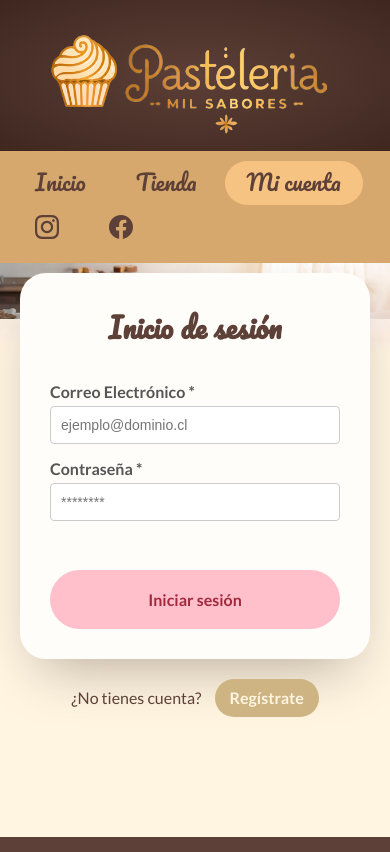
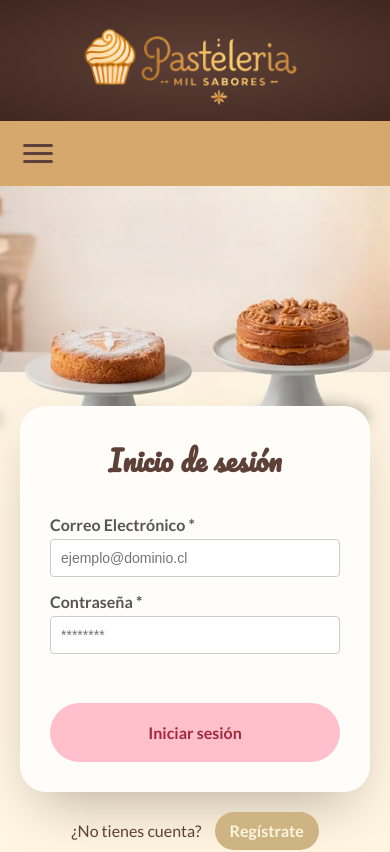
Before and after one commit to ErikDuoc/pasteleria-mil-sabores, a React (Vite) app: page /login in a window 390 px wide. Shown: the top 852 px of the page. Built offline with nearby package versions, Linux system fonts and the light colour scheme.

Commit message:
menu responsivo y test de navBar

```diff
--- a/src/components/NavBar.jsx
+++ b/src/components/NavBar.jsx
@@ -1,7 +1,12 @@
+import { useState } from 'react'
 import { Link, NavLink } from 'react-router-dom'
 import siteLogo from '../assets/images/logo.png'
 
 export function NavBar() {
+  const [isMenuOpen, setIsMenuOpen] = useState(false)
+
+  const closeMenu = () => setIsMenuOpen(false)
+
   return (
     <>
       <div className='header'>
@@ -9,21 +14,33 @@ export function NavBar() {
           <Link to="/"><img src={siteLogo} /><h1>Pastelería Mil Sabores</h1></Link>
         </div>
       </div>
-      {/* Menú */}
-      <nav >
-        <ul>
-          <li><NavLink to="/" className={({ isActive }) => (isActive ? 'current' : '')}>Inicio</NavLink></li>
-          <li><NavLink to="/tienda" className={({ isActive }) => (isActive ? 'current' : '')}>Tienda</NavLink></li>
-          <li><NavLink to="/login" className={({ isActive }) => (isActive ? 'current' : '')}>Mi cuenta</NavLink></li>
+
+      <nav className={isMenuOpen ? 'open' : ''} aria-label="Navegación principal">
+        <button
+          type="button"
+          className="mobile-menu-toggle"
+          aria-label="Toggle menu"
+          aria-expanded={isMenuOpen}
+          onClick={() => setIsMenuOpen((prev) => !prev)}
+        >
+          <span />
+          <span />
+          <span />
+        </button>
+
+        <ul className={`nav-menu ${isMenuOpen ? 'open' : ''}`}>
+          <li><NavLink to="/" className={({ isActive }) => (isActive ? 'current' : '')} onClick={closeMenu}>Inicio</NavLink></li>
+          <li><NavLink to="/tienda" className={({ isActive }) => (isActive ? 'current' : '')} onClick={closeMenu}>Tienda</NavLink></li>
+          <li><NavLink to="/login" className={({ isActive }) => (isActive ? 'current' : '')} onClick={closeMenu}>Mi cuenta</NavLink></li>
           <li>
-            <a href="#" target="_blank">
+            <a href="#" target="_blank" onClick={closeMenu}>
               <svg xmlns="http://www.w3.org/2000/svg" viewBox="0 0 24 24" width="24" height="24" fill="currentColor">
                 <path d="M12 2.163c3.204 0 3.584.012 4.85.07 3.252.148 4.771 1.691 4.919 4.919.058 1.265.069 1.645.069 4.849 0 3.205-.012 3.584-.069 4.849-.149 3.225-1.664 4.771-4.919 4.919-1.266.058-1.644.07-4.85.07-3.204 0-3.584-.012-4.849-.07-3.26-.149-4.771-1.699-4.919-4.92-.058-1.265-.07-1.644-.07-4.849 0-3.204.013-3.583.07-4.849.149-3.227 1.664-4.771 4.919-4.919 1.266-.057 1.645-.069 4.849-.069zm0-2.163c-3.259 0-3.667.014-4.947.072-4.358.2-6.78 2.618-6.98 6.98-.059 1.281-.073 1.689-.073 4.948 0 3.259.014 3.668.072 4.948.2 4.358 2.618 6.78 6.98 6.98 1.281.058 1.689.072 4.948.072 3.259 0 3.668-.014 4.948-.072 4.354-.2 6.782-2.618 6.979-6.98.059-1.28.073-1.689.073-4.948 0-3.259-.014-3.667-.072-4.947-.196-4.354-2.617-6.78-6.979-6.98-1.281-.059-1.69-.073-4.949-.073zm0 5.838c-3.403 0-6.162 2.759-6.162 6.162s2.759 6.163 6.162 6.163 6.162-2.759 6.162-6.163c0-3.403-2.759-6.162-6.162-6.162zm0 10.162c-2.209 0-4-1.79-4-4 0-2.209 1.791-4 4-4s4 1.791 4 4c0 2.21-1.791 4-4 4zm6.406-11.845c-.796 0-1.441.645-1.441 1.44s.645 1.44 1.441 1.44c.795 0 1.439-.645 1.439-1.44s-.644-1.44-1.439-1.44z" />
               </svg>
             </a>
           </li>
           <li>
-            <a href="#" target="_blank">
+            <a href="#" target="_blank" onClick={closeMenu}>
               <svg xmlns="http://www.w3.org/2000/svg" viewBox="0 0 24 24" width="24" height="24" fill="currentColor">
                 <path d="M24 12.073c0-6.627-5.373-12-12-12s-12 5.373-12 12c0 5.99 4.388 10.954 10.125 11.854v-8.385H7.078v-3.47h3.047V9.43c0-3.007 1.792-4.669 4.533-4.669 1.312 0 2.686.235 2.686.235v2.953H15.83c-1.491 0-1.956.925-1.956 1.874v2.25h3.328l-.532 3.47h-2.796v8.385C19.612 23.027 24 18.062 24 12.073z" />
               </svg>
--- a/src/index.css
+++ b/src/index.css
@@ -88,6 +88,37 @@ nav ul li a {
 nav ul li a:hover,
 nav ul li a.current {
     background: #f7c382;
+}
+
+.mobile-menu-toggle {
+    display: none;
+    background: transparent;
+    border: none;
+    padding: 8px;
+    cursor: pointer;
+    z-index: 2;
+}
+
+.mobile-menu-toggle span {
+    display: block;
+    width: 30px;
+    height: 3px;
+    border-radius: 2px;
+    background-color: #5D4037;
+    margin: 5px 0;
+    transition: transform 0.3s ease, opacity 0.3s ease;
+}
+
+nav.open .mobile-menu-toggle span:nth-child(1) {
+    transform: translateY(8px) rotate(45deg);
+}
+
+nav.open .mobile-menu-toggle span:nth-child(2) {
+    opacity: 0;
+}
+
+nav.open .mobile-menu-toggle span:nth-child(3) {
+    transform: translateY(-8px) rotate(-45deg);
 }
 
 main {
@@ -461,3 +492,58 @@ input[type="text"] {
 li {
     margin-bottom: 10px;
 }
+
+@media screen and (max-width: 600px) {
+    .logo a img {
+        width: 230px;
+    }
+    nav {
+        justify-content: space-between;
+        align-items: center;
+        padding: 10px 15px;
+    }
+
+    .mobile-menu-toggle {
+        display: block;
+        margin-top: 0;
+    }
+
+    .mobile-menu-toggle:hover{
+        background-color: #c78136;
+    }
+
+    .nav-menu {
+        display: none;
+        width: 100%;
+        flex-direction: column;
+        gap: 8px;
+        margin-top: 10px;
+    }
+
+    nav.open .nav-menu,
+    .nav-menu.open {
+        display: flex;
+    }
+
+    nav ul li {
+        display: block;
+        margin: 0;
+    }
+
+    nav ul li a {
+        width: 100%;
+        text-align: center;
+        padding: 12px 16px;
+        font-size: 20px;
+    }
+
+    .bienvenida-imagen{
+        height: 300px;
+        object-fit: cover;
+    }
+    #bienvenida h2{
+        font-size: 40px;
+        line-height: 1;
+        margin-bottom: 20px;
+    }
+}
```
Also changed, not shown: 1 other file (tests, documents, lock files or other folders).
